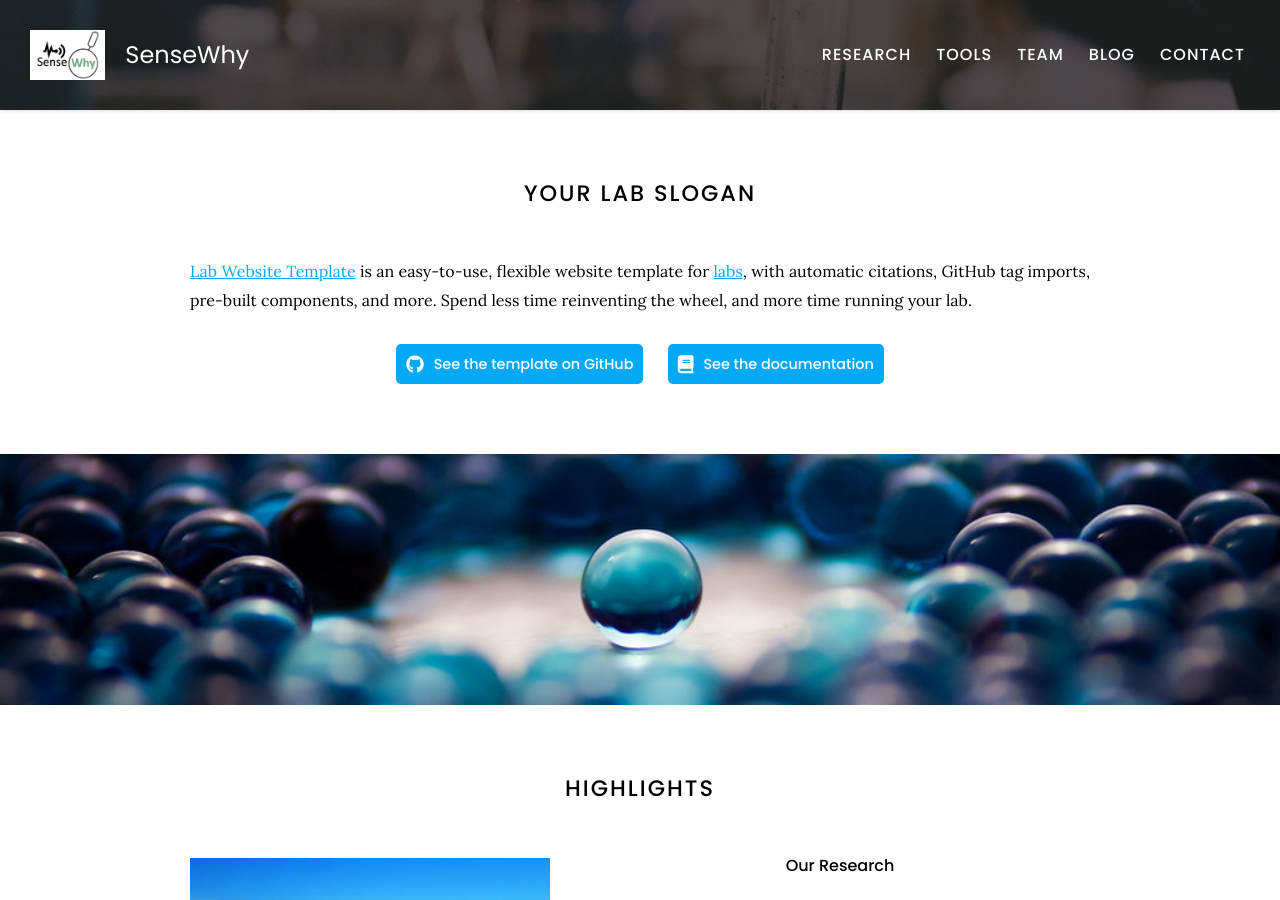
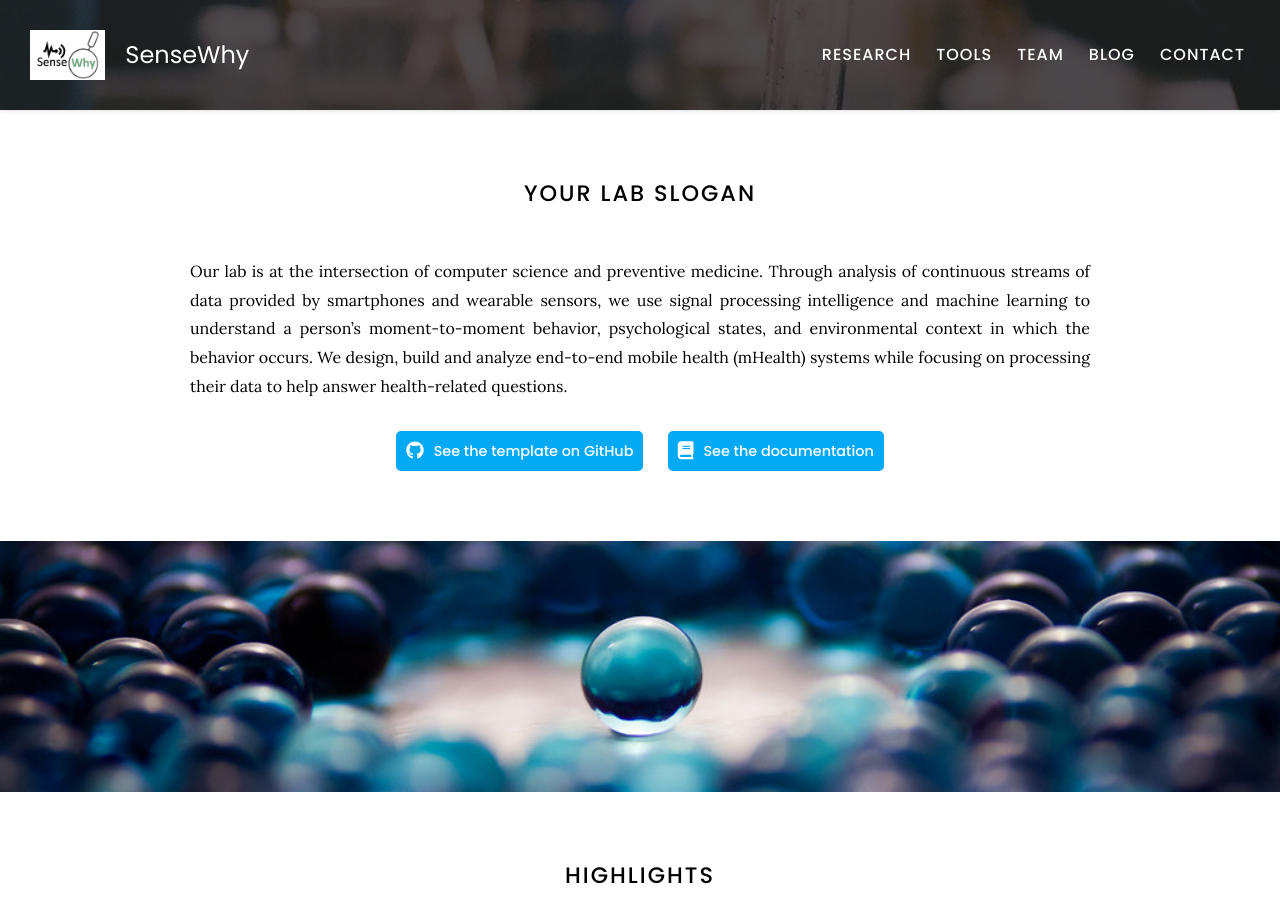
Before and after one commit to mahdipedro/SenseWhy-webs, a Jekyll site: the page built from index.md, in a window 1280 px wide and 900 px high. Built offline with Jekyll 4.4.1, drawn with Linux system fonts in a browser that asks for light colours.

Commit message:
Update index.md

```diff
--- a/index.md
+++ b/index.md
@@ -4,8 +4,7 @@ title: Home
 
 # Your Lab Slogan
 
-[Lab Website Template](https://github.com/greenelab/lab-website-template) is an easy-to-use, flexible website template for [labs](https://www.greenelab.com/), with automatic citations, GitHub tag imports, pre-built components, and more.
-Spend less time reinventing the wheel, and more time running your lab.
+Our lab is at the intersection of computer science and preventive medicine. Through analysis of continuous streams of data provided by smartphones and wearable sensors, we use signal processing intelligence and machine learning to understand a person’s moment-to-moment behavior, psychological states, and environmental context in which the behavior occurs. We design, build and analyze end-to-end mobile health (mHealth) systems while focusing on processing their data to help answer health-related questions.
 
 {%
   include link.html
```
